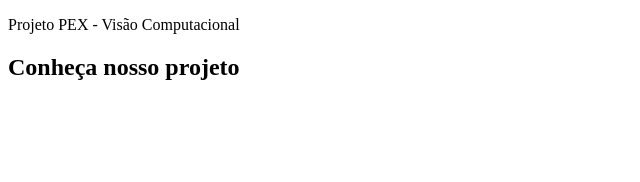
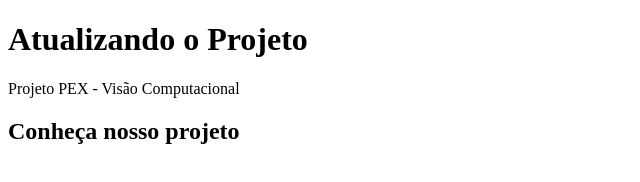
Before and after one commit to Jonathanbfb/VisaoComputacional2025, a plain HTML site: page index.html in a window 1280 px wide. Shown: the whole page, without its empty margins (0-640 px from the left). Drawn offline with Linux system fonts and the light colour scheme.

Commit message:
Atualizando

```diff
--- a/index.html
+++ b/index.html
@@ -6,6 +6,7 @@
     <title>Projeto Pex</title>
 </head>
 <body>
+    <h1> Atualizando o Projeto</h1>
     <p>Projeto PEX - Visão Computacional</p>
     <h2>Conheça nosso projeto</h2>
 </body>
```
